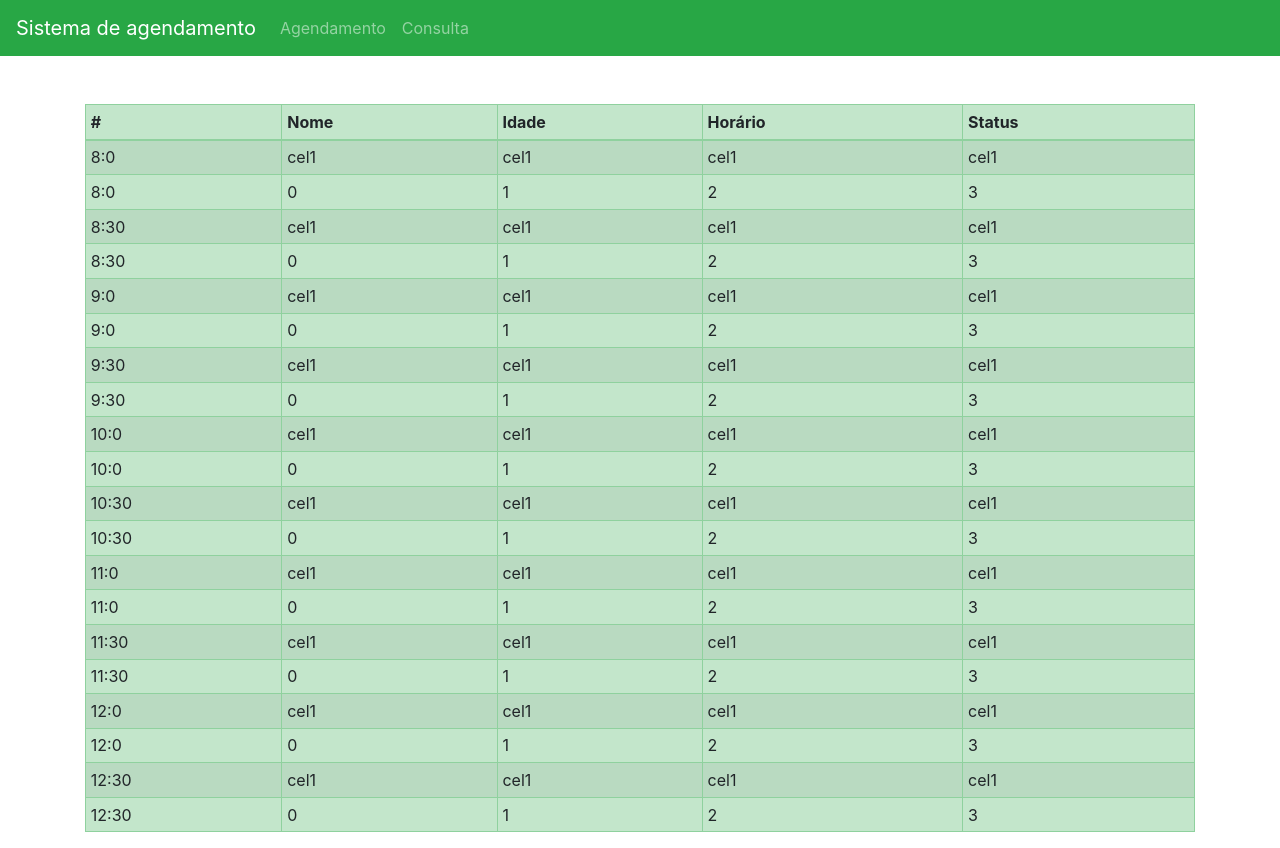
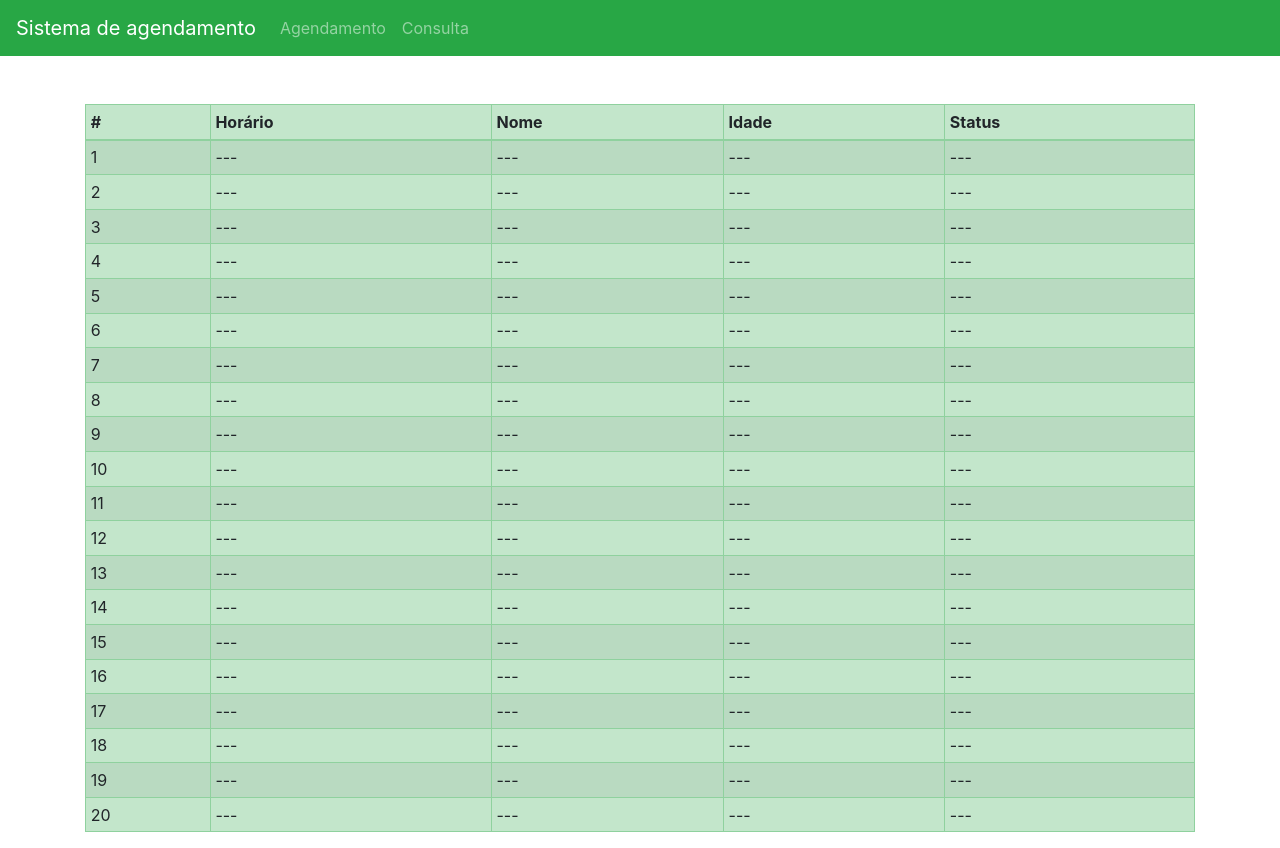
Before and after one commit to CaioCHC/React-Pitang, a React (Create React App) app: page /Consulta in a window 1280 px wide. Built offline with nearby package versions, Linux system fonts and the light colour scheme; data requests are answered from the project's data file.

Commit message:
Change PatientTable + interaction with data
Tabela alterada para ser mais dinâmica e adicionada interação da tabela com os dados.

```diff
--- a/db.json
+++ b/db.json
@@ -1,5 +1,56 @@
 {
   "register": [
-
+    {
+      "id": "21-4-2021",
+      "patients": [
+        {
+          "name": "Xeque mate",
+          "age": 1,
+          "hour": 10,
+          "minutes": 0,
+          "status": "Aguardando"
+        }
+      ]
+    },
+    {
+      "id": "17-4-2021",
+      "patients": [
+        {
+          "name": "Caio César Hélio de Carvalho",
+          "age": 28,
+          "hour": 0,
+          "minutes": 0,
+          "status": "Aguardando"
+        },
+        {
+          "name": "erwer",
+          "age": 98,
+          "hour": 11,
+          "minutes": 0,
+          "status": "Aguardando"
+        },
+        {
+          "name": "Xeque mate",
+          "age": 1,
+          "hour": 12,
+          "minutes": 30,
+          "status": "Aguardando"
+        },
+        {
+          "name": "Slaydi",
+          "age": 0,
+          "hour": 9,
+          "minutes": 30,
+          "status": "Aguardando"
+        },
+        {
+          "name": "dsds",
+          "age": 74,
+          "hour": 11,
+          "minutes": 0,
+          "status": "Aguardando"
+        }
+      ]
+    }
   ]
 }
--- a/src/components/Forms/SchedulingForm/index.jsx
+++ b/src/components/Forms/SchedulingForm/index.jsx
@@ -1,6 +1,6 @@
 /* eslint-disable no-nested-ternary */
 /* eslint-disable react/jsx-props-no-spreading */
-import React, { useState, useContext } from 'react';
+import React, { useContext } from 'react';
 import * as Yup from 'yup';
 import DatePicker from 'react-datepicker';
 import {
@@ -8,7 +8,7 @@ import {
 } from 'date-fns';
 import ptBR from 'date-fns/locale/pt-BR';
 import 'react-datepicker/dist/react-datepicker.css';
-import { Button, Modal } from 'react-bootstrap';
+import { Button } from 'react-bootstrap';
 import FormLabel from 'react-bootstrap/FormLabel';
 import './SchedulingForm.css';
 import {
@@ -18,7 +18,6 @@ import axios from '../../../utils/api';
 import { PagesContext } from '../../../pagesContextProvider';
 
 export default function SchedulingForm() {
-  const [show, setShow] = useState(false);
   const [register, setRegister] = useContext(PagesContext);
 
   const onSubmit = async (values) => {
@@ -119,30 +118,11 @@ export default function SchedulingForm() {
   });
 
   return (
-    <>
-      <Modal>
-        <Modal.Dialog>
-          <Modal.Header closeButton>
-            <Modal.Title>Modal title</Modal.Title>
-          </Modal.Header>
-
-          <Modal.Body>
-            <p>Modal body text goes here.</p>
-          </Modal.Body>
-
-          <Modal.Footer>
-            <Button variant="secondary">Close</Button>
-            <Button variant="primary">Save changes</Button>
-          </Modal.Footer>
-        </Modal.Dialog>
-      </Modal>
-
     <Formik
       validationSchema={validationSchema}
       onSubmit={async (values, { resetForm }) => {
         await onSubmit(values);
         resetForm();
-          setShow(!show);
       }}
       validateOnMount
       initialValues={{
@@ -214,6 +194,5 @@ export default function SchedulingForm() {
         </Form>
       )}
     </Formik>
-    </>
   );
 }
--- a/src/components/Table/PatientTable/index.jsx
+++ b/src/components/Table/PatientTable/index.jsx
@@ -1,58 +1,51 @@
 /* eslint-disable react/no-array-index-key */
+/* eslint-disable no-unused-vars */
 import React from 'react';
 import { Table } from 'react-bootstrap';
 
-export default function index({
-  title = [], start, end, jump,
+export default function Index({
+  titles = [], patients, size,
 }) {
-  const reservations = (((end - start) / jump) + 1);
-
   return (
+    <div>
       <Table striped bordered hover size="sm" variant="success" responsive>
         <thead>
           <tr>
-          <th>#</th>
-          {Array.from({ length: title.length }).map((_, i) => (
-            <th key={title[i]}>{title[i]}</th>
+            <th>
+              #
+            </th>
+            {titles.map((title) => (
+              <th key={title.value}>
+                {title.value}
+              </th>
             ))}
           </tr>
         </thead>
         <tbody>
-        {Array.from({ length: reservations }).map((_i, i) => (
           <>
-            <tr key={i}>
-              <td>
-                {`
-                ${(((start + (i * jump)) * 60) - (((start + (i * jump)) * 60) % 60)) / 60}:${((start + (i * jump)) * 60) % 60}
-                `}
+            {patients.map((patient, index) => (
+              <tr key={index}>
+                <td>{index + 1}</td>
+                {titles.map((title) => (
+                  <td key={title.name}>
+                    {patient[title.name]}
                   </td>
-              {Array.from({ length: title.length }).map((_j, j) => (
-                <td key={j}>
-                  cel1
-                </td>
-
                 ))}
               </tr>
-
-            <tr>
-              <td>
-                {`
-                ${(((start + (i * jump)) * 60) - (((start + (i * jump)) * 60) % 60)) / 60}:${((start + (i * jump)) * 60) % 60}
-                `}
+            ))}
+            {Array.from({ length: (size - patients.length) }).map((_, index) => (
+              <tr key={index}>
+                <td>{patients.length + index + 1}</td>
+                {Array.from({ length: titles.length }).map((_2, index2) => (
+                  <td key={index2}>
+                    ---
                   </td>
-              {Array.from({ length: title.length }).map((_k, k) => (
-                <td key={k + 1}>
-                  {k}
-
-                </td>
-
                 ))}
-
               </tr>
+            ))}
           </>
-
-        ))}
         </tbody>
       </Table>
+    </div>
   );
 }
--- a/src/pages/Consulta/index.jsx
+++ b/src/pages/Consulta/index.jsx
@@ -1,21 +1,53 @@
 import React, { useContext } from 'react';
 import { Container } from 'react-bootstrap';
+import { getDate, getMonth, getYear } from 'date-fns';
 import PatientTable from '../../components/Table/PatientTable';
 import { PagesContext } from '../../pagesContextProvider';
 
 export default function Consulta() {
-  const [register, setRegister] = useContext(PagesContext);
-  console.log(register);
+  let patientsSort = [];
+  const [register] = useContext(PagesContext);
+  const selectDate = `${getDate(new Date()) + 1}-${getMonth(new Date()) + 1}-${getYear(new Date())}`;
+
+  // pega a lista de pacientes do dia especifico e cancela a busca
+  for (let i = 0; i < register.length; i += 1) {
+    if (register[i].id === selectDate) {
+      patientsSort = [...register[i].patients];
+      break;
+    }
+  }
+  // Ordena lista de pacientes para visualização na tabela
+  patientsSort.sort((a, b) => {
+    if (a.hour < b.hour) { return a.hour - b.hour; }
+    if (a.hour === b.hour && a.minutes < b.minutes) { return a.minutes - b.minutes; }
+    return 0;
+  });
+
+  const titles = [
+    {
+      name: 'hour',
+      value: 'Horário',
+    },
+    {
+      name: 'name',
+      value: 'Nome',
+    },
+    {
+      name: 'age',
+      value: 'Idade',
+    },
+    {
+      name: 'status',
+      value: 'Status',
+    },
+  ];
 
   return (
     <Container className="mt-5">
       <PatientTable
-        title={['Nome', 'Idade', 'Horário', 'Status']}
-        patients={register}
-        setPatients={setRegister}
-        start={8}
-        end={12.5}
-        jump={0.5}
+        titles={titles}
+        patients={patientsSort}
+        size={20}
       />
     </Container>
   );
```
Lines whose indentation alone changed are shown as unchanged.
